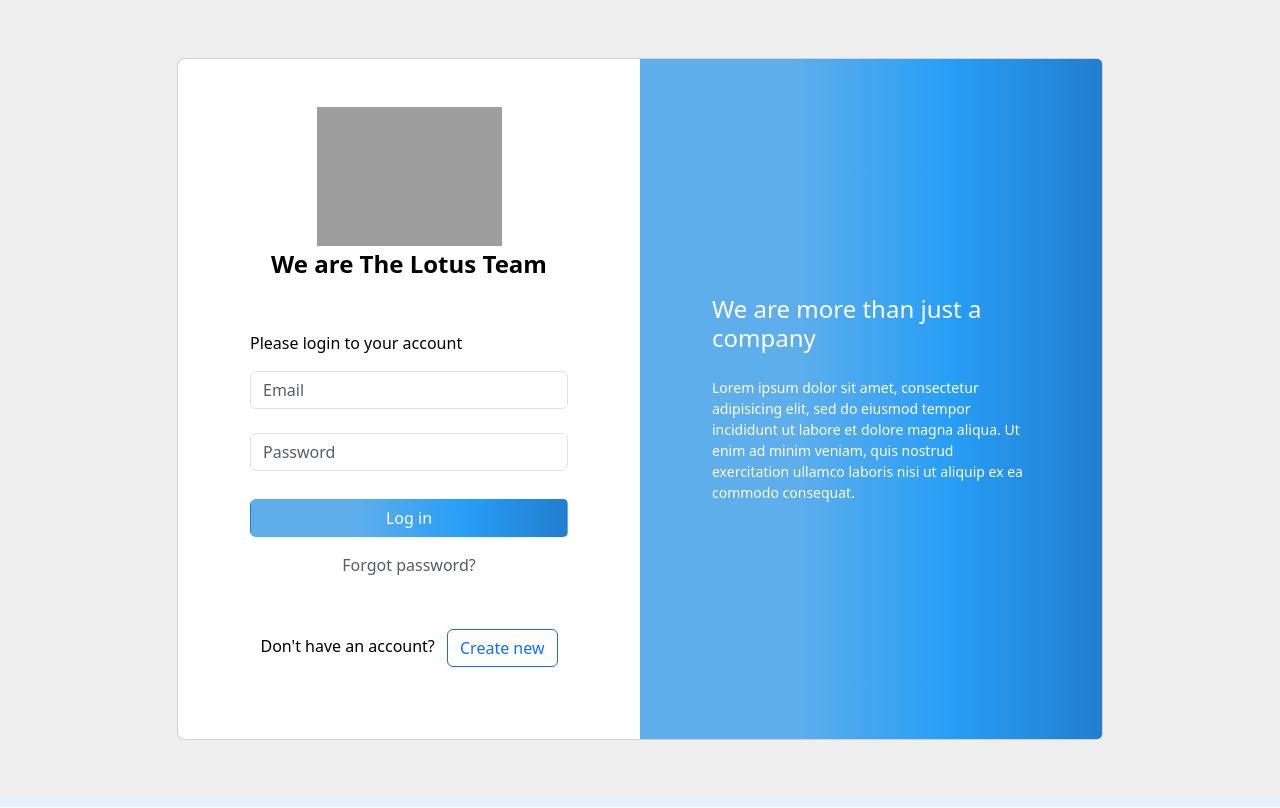
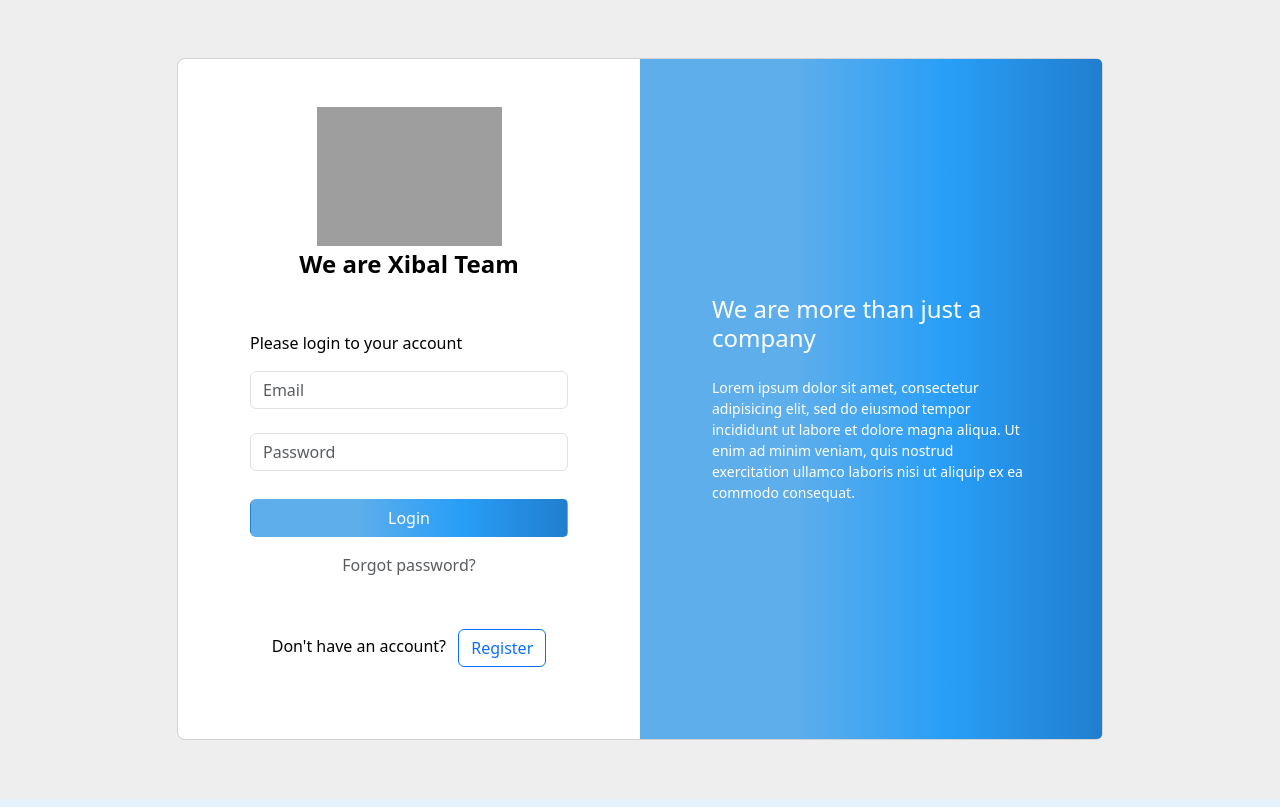
Before and after one commit to josejuniorpg/Sheduler, a Django app: page /accounts/login/ in a window 1280 px wide. Shown: the part 81-889 px from the top of the page. Run offline with Django 4.2, Linux system fonts and the light colour scheme; some libraries are stand-ins or nearby versions; grey boxes are pictures that could not be loaded.

Commit message:
Traskations on login.

```diff
--- a/templates/users/login.html
+++ b/templates/users/login.html
@@ -26,12 +26,11 @@
                                         <div class="text-center">
                                             <img src="https://mdbcdn.b-cdn.net/img/Photos/new-templates/bootstrap-login-form/lotus.webp"
                                                  style="width: 185px;" alt="logo">
-                                            <h4 class="mt-1 mb-5 pb-1 _pruebass" style="font-weight: bold;">We are The
-                                                Lotus Team</h4>
+                                            <h4 class="mt-1 mb-5 pb-1 _pruebass" style="font-weight: bold;">{% trans "We are Xibal Team" %}</h4>
                                         </div>
 
                                         <form method="post">{% csrf_token %}
-                                            <p>Please login to your account</p>
+                                            <p>{% trans "Please login to your account" %}</p>
                                             <div class="form-outline mb-4">
                                                 {{ form.username }}
                                             </div>
@@ -51,24 +50,22 @@
                                             <div> {{ form.captcha }}</div>
                                             <div class="text-center pt-1 mb-5 pb-1">
                                                 <button class="btn _btn-block-login fa-lg gradient-custom-2 mb-3"
-                                                        type="submit">Log in
+                                                        type="submit">Login
                                                 </button>
-                                                <a class="text-muted" style="text-decoration:none;" href="{% url 'users_app:password-reset' %}">Forgot
-                                                    password?</a>
+                                                <a class="text-muted" style="text-decoration:none;" href="{% url 'users_app:password-reset' %}">{% trans "Forgot password" %}?</a>
                                             </div>
                                         </form>
                                         <div class="d-flex align-items-center justify-content-center pb-4">
                                             <form method="get" action="{% url 'users_app:register' %}">
-                                                <p class="mb-0 me-2" style="    display: inline;">Don't have an account?</p>
-                                                <button type="submit" class="btn btn-outline-primary">Create new
-                                                </button>
+                                                <p class="mb-0 me-2" style="    display: inline;">{% trans "Don't have an account" %}?</p>
+                                                <button type="submit" class="btn btn-outline-primary">{% trans "Register" %}</button>
                                             </form>
                                         </div>
                                     </div>
                                 </div>
                                 <div class="col-lg-6 d-flex align-items-center gradient-custom-2">
                                     <div class="text-white px-3 py-4 p-md-5 mx-md-4">
-                                        <h4 class="mb-4">We are more than just a company</h4>
+                                        <h4 class="mb-4">{% trans "We are more than just a company" %}</h4>
                                         <p class="small mb-0">Lorem ipsum dolor sit amet, consectetur adipisicing elit,
                                             sed do eiusmod
                                             tempor incididunt ut labore et dolore magna aliqua. Ut enim ad minim veniam,
--- a/templates/users/profile_update.html
+++ b/templates/users/profile_update.html
@@ -115,7 +115,7 @@
                                             <p class="mb-0">{% trans "Profile Image" %}</p>
                                         </div>
                                         <div class="col-sm-6 d-flex align-items-center">
-                                            <i class="fas fa-lock fa-lg me-3 fa-fw"></i>
+                                            <i class="fa-solid fa-image fa-lg me-3 fa-fw"></i>
                                             {{ form.profile_image }}
                                         </div>
                                     </div>
```
Also changed, not shown: locale/en/LC_MESSAGES/django.po, locale/es/LC_MESSAGES/django.po, 1 other file.
